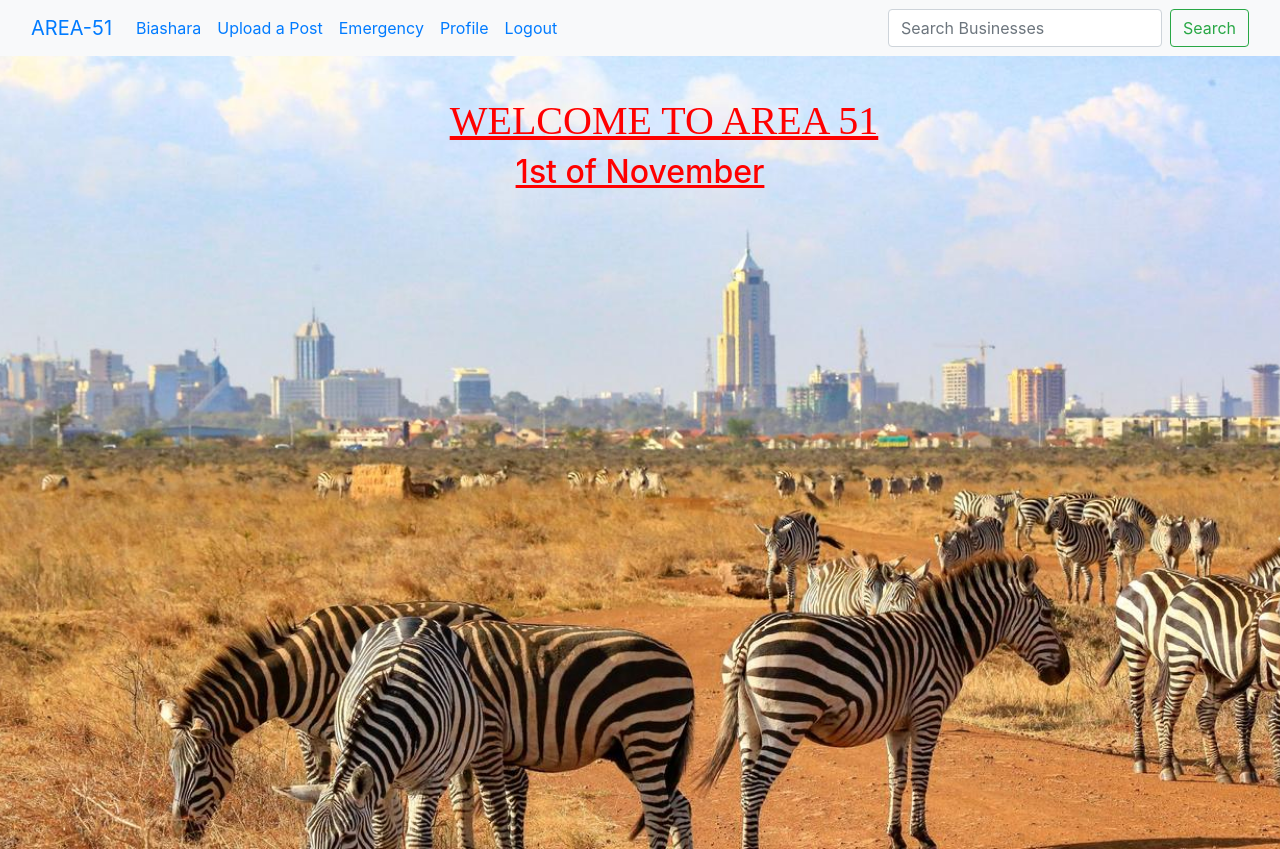
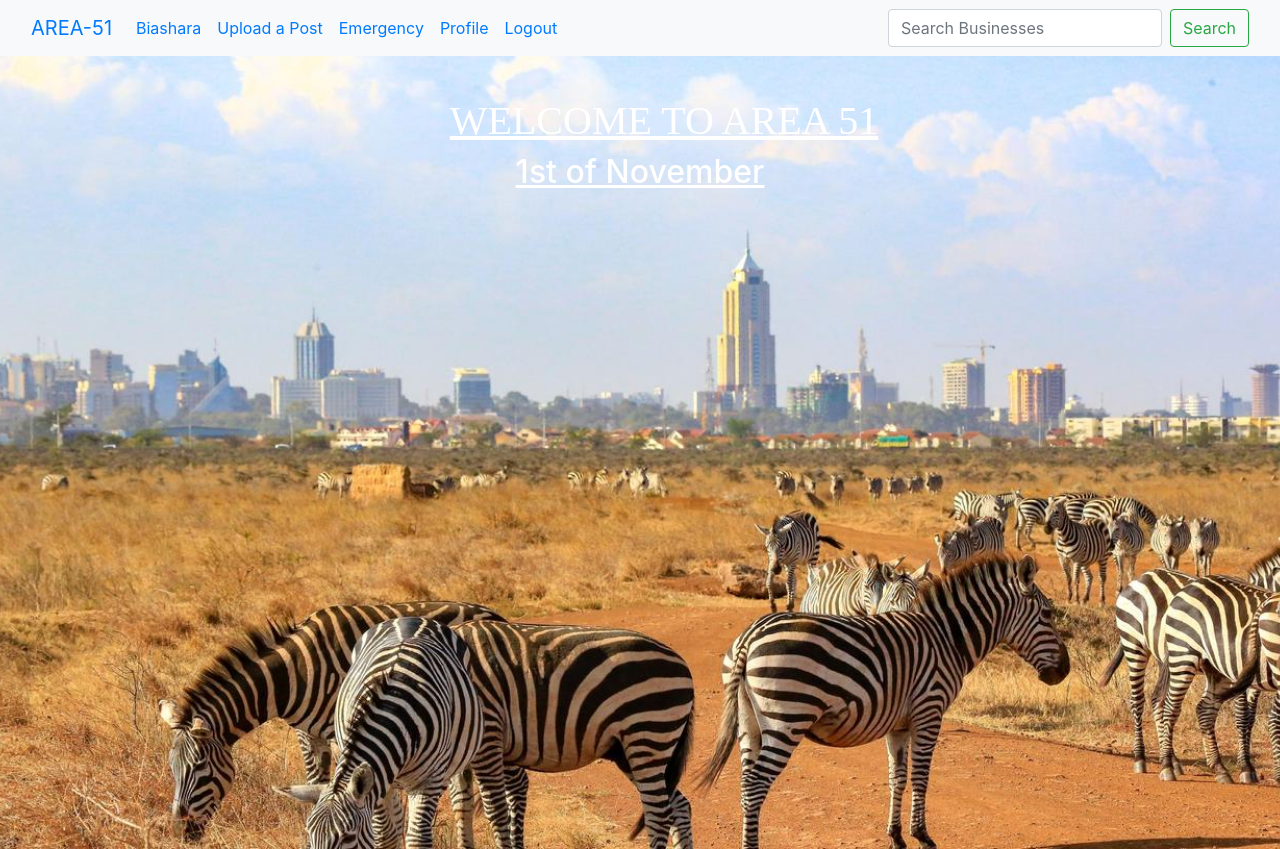
Before and after one commit to tailorv/neighbourshood, a Django app: page / in a window 1280 px wide. Run offline with Django 3.2, Linux system fonts and the light colour scheme; the visitor is signed in with stand-in values (Sample User, id 1); data that the repository does not hold is empty; some libraries are stand-ins or nearby versions.

Commit message:
add font color light

```diff
--- a/static/css/baseapp.css
+++ b/static/css/baseapp.css
@@ -24,5 +24,5 @@
 }
 
 .off-white {
-    color: rgb(255, 0, 0);
+    color: rgb(255, 255, 255);
 }
```
